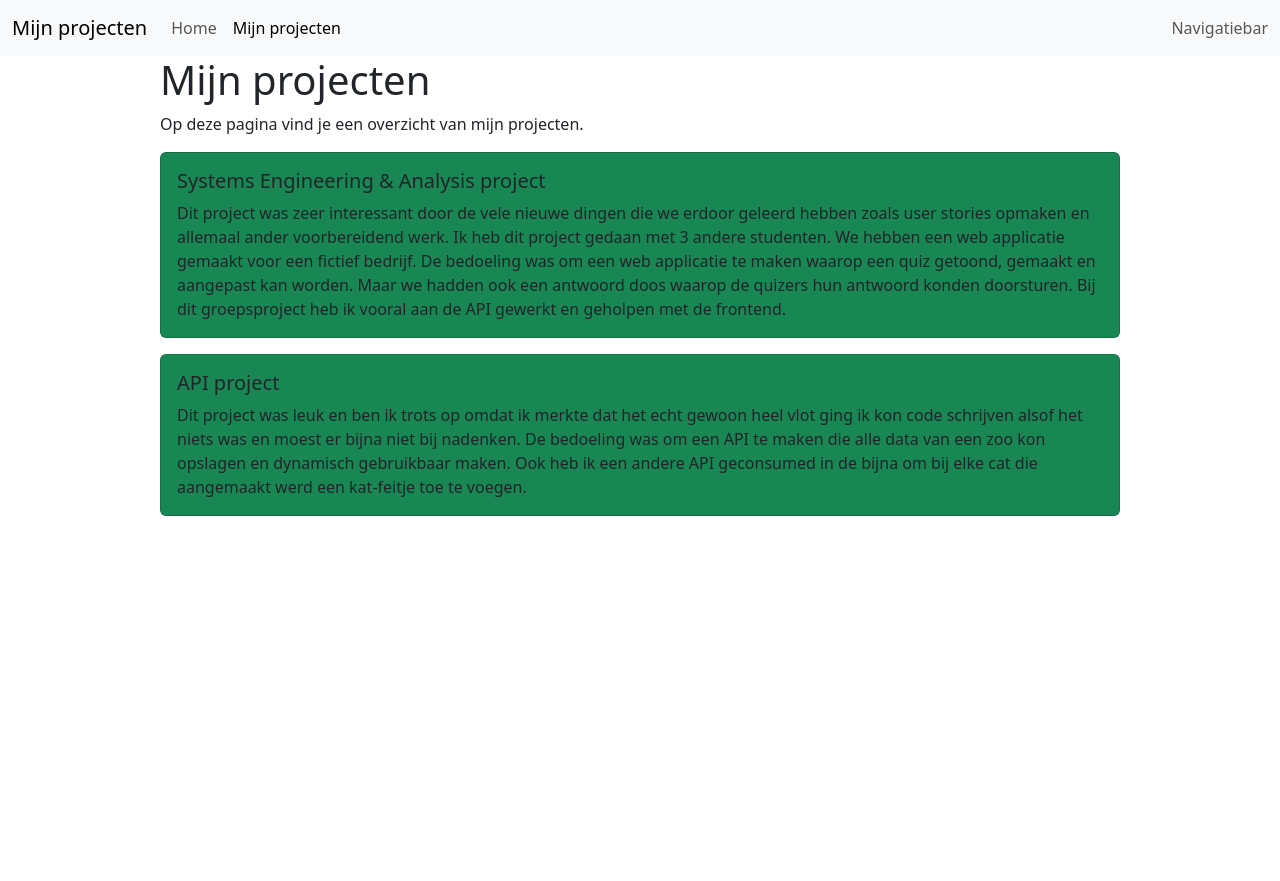
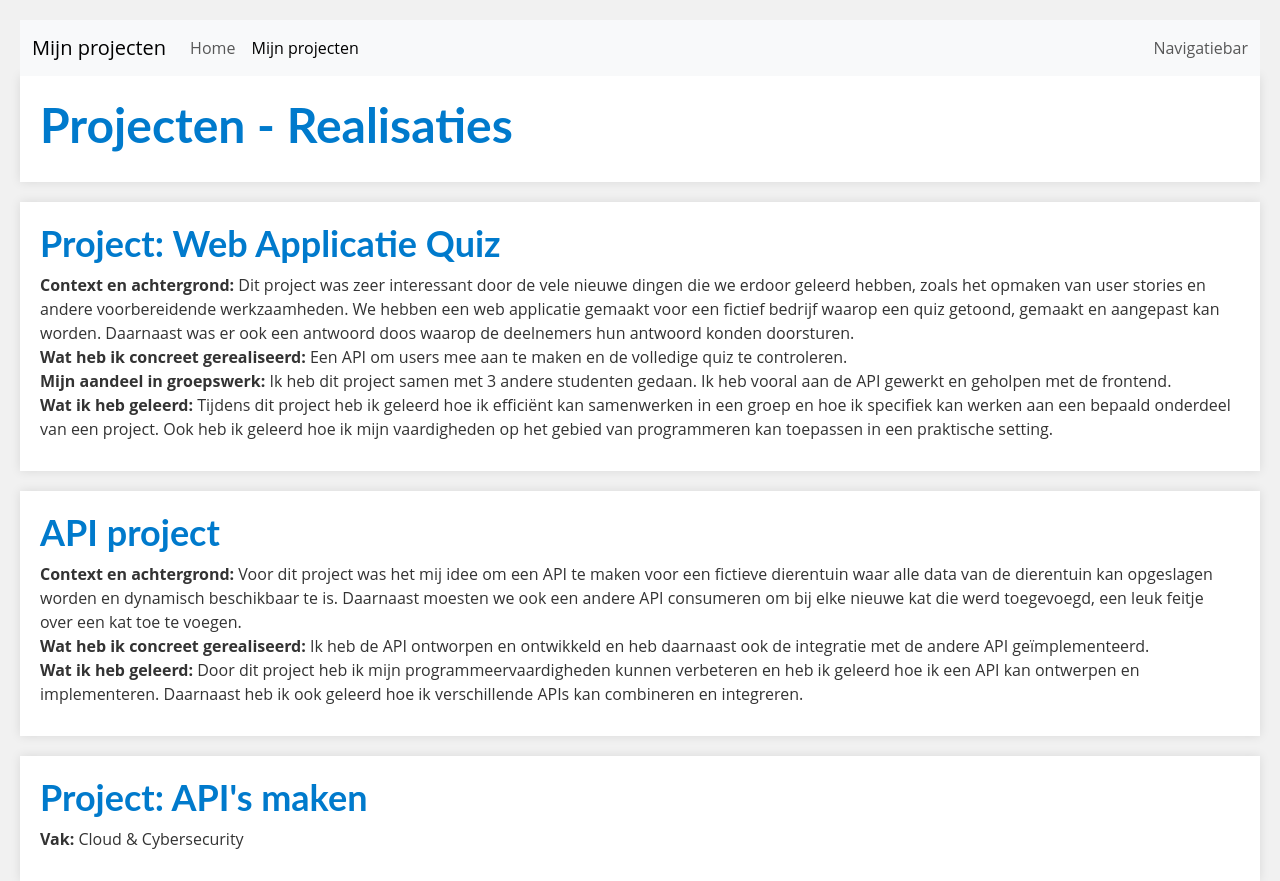
Before and after one commit to JonasDeWeerdt/Portfolio, a plain HTML site: page projects.html in a window 1280 px wide. Before the commit the page ends 800 px from the top, so only its background shows below. Drawn offline with nearby package versions, Linux system fonts and the light colour scheme.

Commit message:
new projects page

```diff
--- a/projects.css
+++ b/projects.css
@@ -1,8 +1,30 @@
+.section {
+    margin-bottom: 20px;
+    background-color: #fff;
+    padding: 20px;
+    box-shadow: 0px 0px 10px rgba(0, 0, 0, 0.1);
+}
+
+ul {
+    margin-top: 0;
+    margin-bottom: 10px;
+    list-style-type: square;
+}
 body {
     background-color: #f1f1f1;
     color: #333;
     font-family: 'Open Sans', sans-serif;
+    padding: 20px;
   }
+  h1 {
+    font-size: 24px;
+    margin-top: 0;
+}
+
+h2 {
+    font-size: 18px;
+    margin-top: 0;
+}
   h1, h2, h3 {
     color: #007acc;
     font-family: 'Lato', sans-serif;
@@ -15,6 +37,8 @@ body {
   p {
     line-height: 1.5;
     margin-bottom: 1.5em;
+    margin-top: 0;
+    margin-bottom: 10px;
   }
   @media (min-width: 1024px) {
     /* stijl voor grote schermen */
@@ -42,15 +66,4 @@ body {
     h2 {
       font-size: 18px;
     }
-  }
-  .knop {
-    background-color: #007acc;
-    color: #fff;
-    padding: 10px 20px;
-    border-radius: 5px;
-    text-decoration: none;
-    transition: background-color 0.3s ease;
-  }
-  .knop:hover {
-    background-color: #005f99;
-  }
+    }
--- a/projects.html
+++ b/projects.html
@@ -4,12 +4,13 @@
     <meta charset="UTF-8">
     <meta http-equiv="X-UA-Compatible" content="IE=edge">
     <meta name="viewport" content="width=device-width, initial-scale=1.0">
-    <title>Over mij</title>
+    <title>Projecten - Realisaties</title>
     <link href="https://cdn.jsdelivr.net/npm/bootstrap@5.3.0-alpha1/dist/css/bootstrap.min.css" rel="stylesheet"
         integrity="sha384-GLhlTQ8iRABdZLl6O3oVMWSktQOp6b7In1Zl3/Jr59b6EGGoI1aFkw7cmDA6j6gD" crossorigin="anonymous">
     <script src="https://cdn.jsdelivr.net/npm/bootstrap@5.3.0-alpha1/dist/js/bootstrap.bundle.min.js"
         integrity="sha384-w76AqPfDkMBDXo30jS1Sgez6pr3x5MlQ1ZAGC+nuZB+EYdgRZgiwxhTBTkF7CXvN"
         crossorigin="anonymous"></script>
+    <link rel="stylesheet" href="projects.css">
 </head>
 
 <body style=" background-size: cover; height: 100%;">
@@ -36,38 +37,46 @@
         </div>
     </nav>
 
+    <div class="section">
+        <h1>Projecten - Realisaties</h1>
+    </div>
 
-    <h1 class="mx-auto w-75">Mijn projecten</h1>
-    <p class="mx-auto w-75">Op deze pagina vind je een overzicht van mijn projecten.</p>
 
-    <div class="card bg-success mb-3 w-75" style="margin: auto;">
-        <div class="card-body">
-            <h5 class="card-title">Systems Engineering & Analysis project</h5>
-            <p class="card-text">Dit project was zeer interessant door de vele nieuwe dingen die we erdoor geleerd
-                hebben zoals user stories
-                opmaken en allemaal ander voorbereidend werk. Ik heb dit project gedaan met 3 andere studenten. We
-                hebben
-                een web applicatie gemaakt voor een fictief bedrijf. De bedoeling was om een web applicatie te maken
-                waarop
-                een quiz getoond, gemaakt en aangepast kan worden. Maar we hadden ook een antwoord doos waarop de
-                quizers
-                hun antwoord konden doorsturen. Bij dit groepsproject heb ik vooral aan de API gewerkt en geholpen met
-                de frontend.</p>
-        </div>
+    <div class="section">
+        <h2>Project: Web Applicatie Quiz</h2>
+        <p><strong>Context en achtergrond:</strong> Dit project was zeer interessant door de vele nieuwe dingen die we
+            erdoor geleerd hebben, zoals het opmaken van user stories en andere voorbereidende werkzaamheden. We hebben
+            een web applicatie gemaakt voor een fictief bedrijf waarop
+            een quiz getoond, gemaakt en aangepast kan worden. Daarnaast was er ook een antwoord doos waarop de
+            deelnemers hun antwoord konden doorsturen.<br>
+            <strong>Wat heb ik concreet gerealiseerd:</strong> Een API om users mee aan te maken en de volledige quiz te
+            controleren.<br>
+            <strong>Mijn aandeel in groepswerk:</strong> Ik heb dit project samen met 3 andere studenten gedaan. Ik heb
+            vooral aan de API gewerkt en
+            geholpen met de frontend.<br>
+            <strong>Wat ik heb geleerd:</strong> Tijdens dit project heb ik geleerd hoe ik efficiënt kan samenwerken in
+            een groep en hoe ik specifiek kan werken aan een bepaald onderdeel van een project. Ook heb ik geleerd hoe
+            ik mijn vaardigheden op het gebied van programmeren kan toepassen in een praktische setting.
+        </p>
     </div>
-    <div class="card bg-success mb-3 w-75" style="margin: auto;">
+    <div class="section">
+        <h2>API project</h2>
+        <p><strong>Context en achtergrond:</strong> Voor dit project was het mij idee om een API
+            te maken voor een fictieve dierentuin waar alle data van de dierentuin kan opgeslagen worden en
+            dynamisch beschikbaar te is. Daarnaast moesten we ook een andere API consumeren om bij elke nieuwe kat
+            die werd toegevoegd, een leuk feitje over een kat toe te voegen.<br>
+            <strong>Wat heb ik concreet gerealiseerd:</strong> Ik heb de API ontworpen en ontwikkeld en heb
+            daarnaast ook de integratie met de andere API geïmplementeerd.<br>
+            <strong>Wat ik heb geleerd:</strong> Door dit project heb ik mijn programmeervaardigheden kunnen
+            verbeteren en heb ik geleerd hoe ik een API kan ontwerpen en implementeren. Daarnaast heb ik ook geleerd
+            hoe ik verschillende APIs kan combineren en integreren.
+        </p>
 
-        <div class="card-body">
-            <h5 class="card-title">API project</h5>
-            <p class="card-text">Dit project was leuk en ben ik trots op omdat ik merkte dat het echt gewoon heel vlot
-                ging ik kon code
-                schrijven alsof het niets was en moest er bijna niet bij nadenken.
-                De bedoeling was om een API te maken die alle data van een zoo kon opslagen en dynamisch gebruikbaar
-                maken.
-                Ook heb ik een andere API geconsumed in de bijna om bij elke cat die aangemaakt werd een kat-feitje toe
-                te
-                voegen.</p>
-        </div>
+    </div>
+
+    <div class="section">
+        <h2>Project: API's maken</h2>
+        <p><strong>Vak:</strong> Cloud & Cybersecurity
     </div>
 </body>
 
```
Also changed, not shown: index.html (+7 -2 lines).
